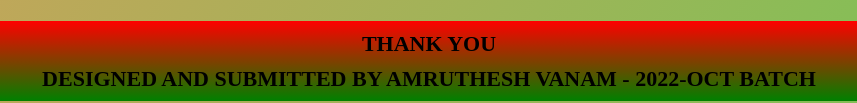
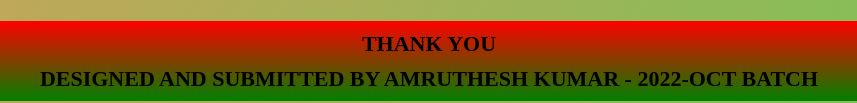
Before and after one commit to amrutheshk/miniproject, a plain HTML site: page index.html in a window 1280 px wide. Shown: the part 937-1040 px from the top of the page, 211-1068 px from the left. Drawn offline with Linux system fonts and the light colour scheme.

Commit message:
Update index.html

```diff
--- a/index.html
+++ b/index.html
@@ -36,7 +36,7 @@
     </audio>
     </div>
      <div class="footer">
-        <h2> thank yoU <br> Designed and submitted by amruthesh Vanam - 2022-oct batch </h2>
+        <h2> thank yoU <br> Designed and submitted by amruthesh kumar - 2022-oct batch </h2>
       </div>
 
 
```
